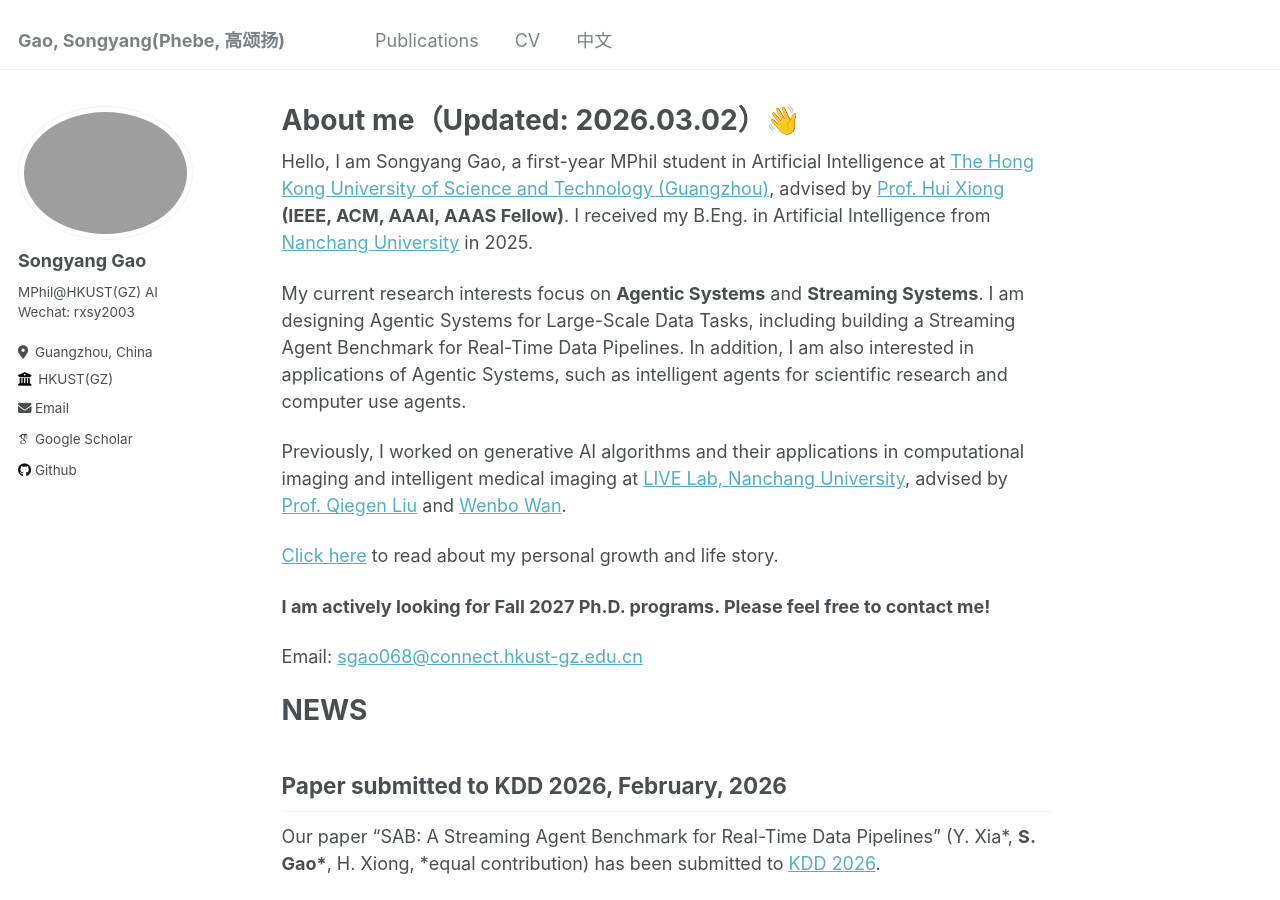
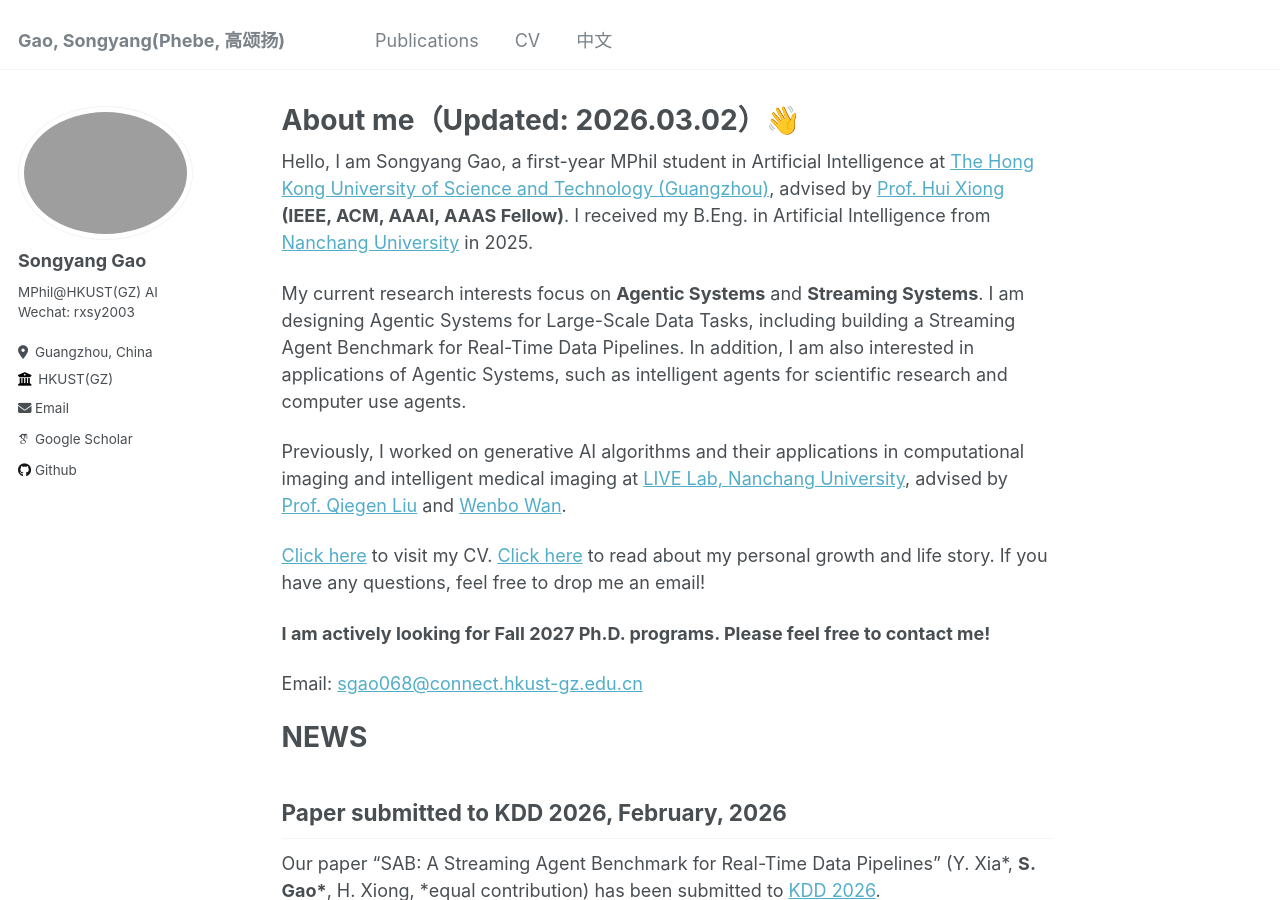
Before and after one commit to songyang0603/songyang0603.github.io, a Jekyll site: the page built from _pages/about.md, in a window 1280 px wide and 900 px high. Built offline with Jekyll 4.4.1, drawn with Linux system fonts in a browser that asks for light colours; some web fonts are replaced.

Commit message:
Revise personal links and contact information
Updated personal links and added a note about Ph.D. programs.

```diff
--- a/_pages/about.md
+++ b/_pages/about.md
@@ -13,7 +13,7 @@ My current research interests focus on **Agentic Systems** and **Streaming Syste
 
 Previously, I worked on generative AI algorithms and their applications in computational imaging and intelligent medical imaging at [LIVE Lab, Nanchang University](https://www.labxing.com/lab/1018/home), advised by [Prof. Qiegen Liu](https://github.com/yqx7150/yqx7150.github.com) and [Wenbo Wan](https://teacher.ncu.edu.cn/publish/wanwenbo/).
 
-[Click here](https://mp.weixin.qq.com/mp/profile_ext?action=home&__biz=Mzk0MDI4Nzk0Mw==&scene=124#wechat_redirect) to read about my personal growth and life story.
+[Click here](https://songyang0603.github.io/cv/) to visit my CV. [Click here](https://mp.weixin.qq.com/mp/profile_ext?action=home&__biz=Mzk0MDI4Nzk0Mw==&scene=124#wechat_redirect) to read about my personal growth and life story. If you have any questions, feel free to drop me an email!
 
 **I am actively looking for Fall 2027 Ph.D. programs. Please feel free to contact me!**
 
```
